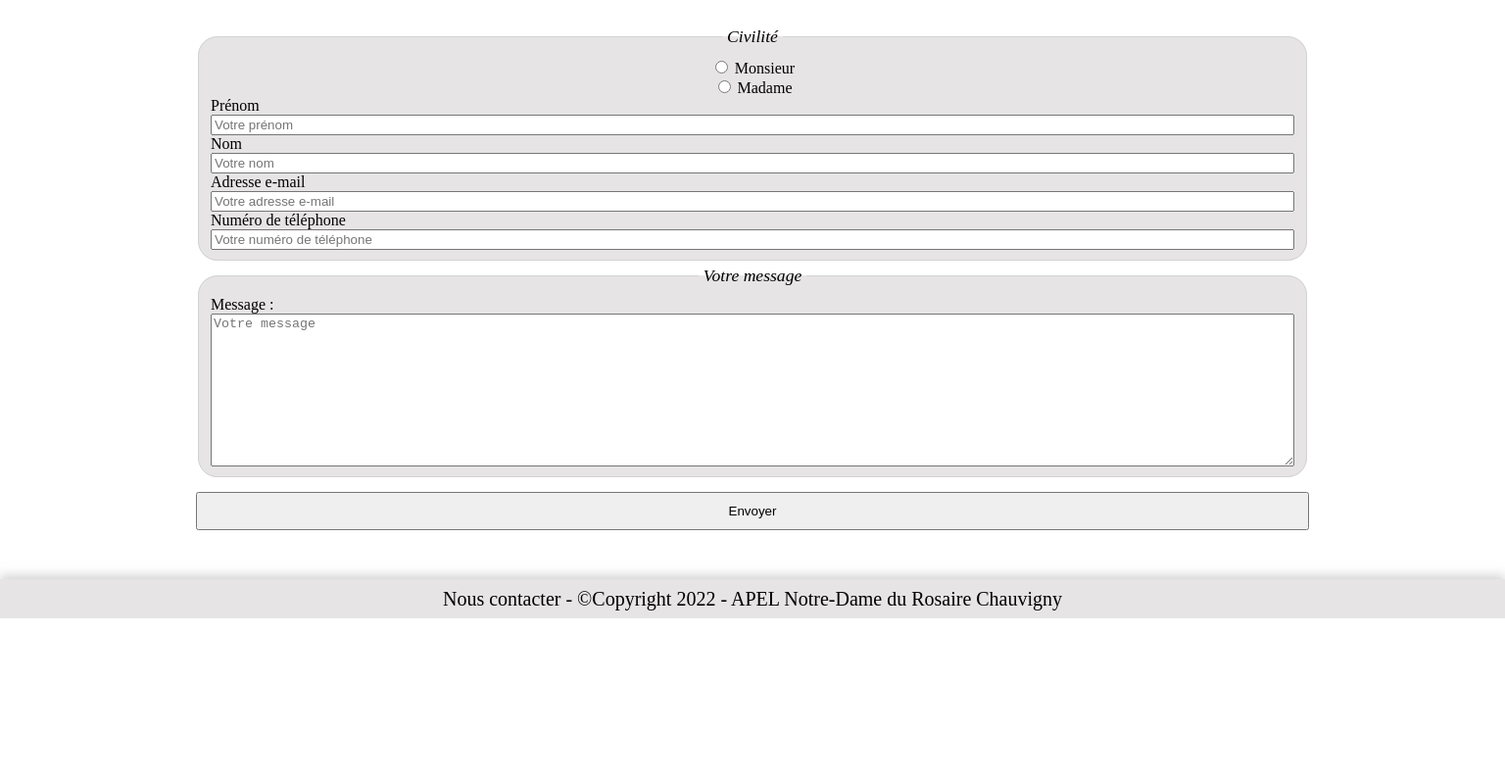
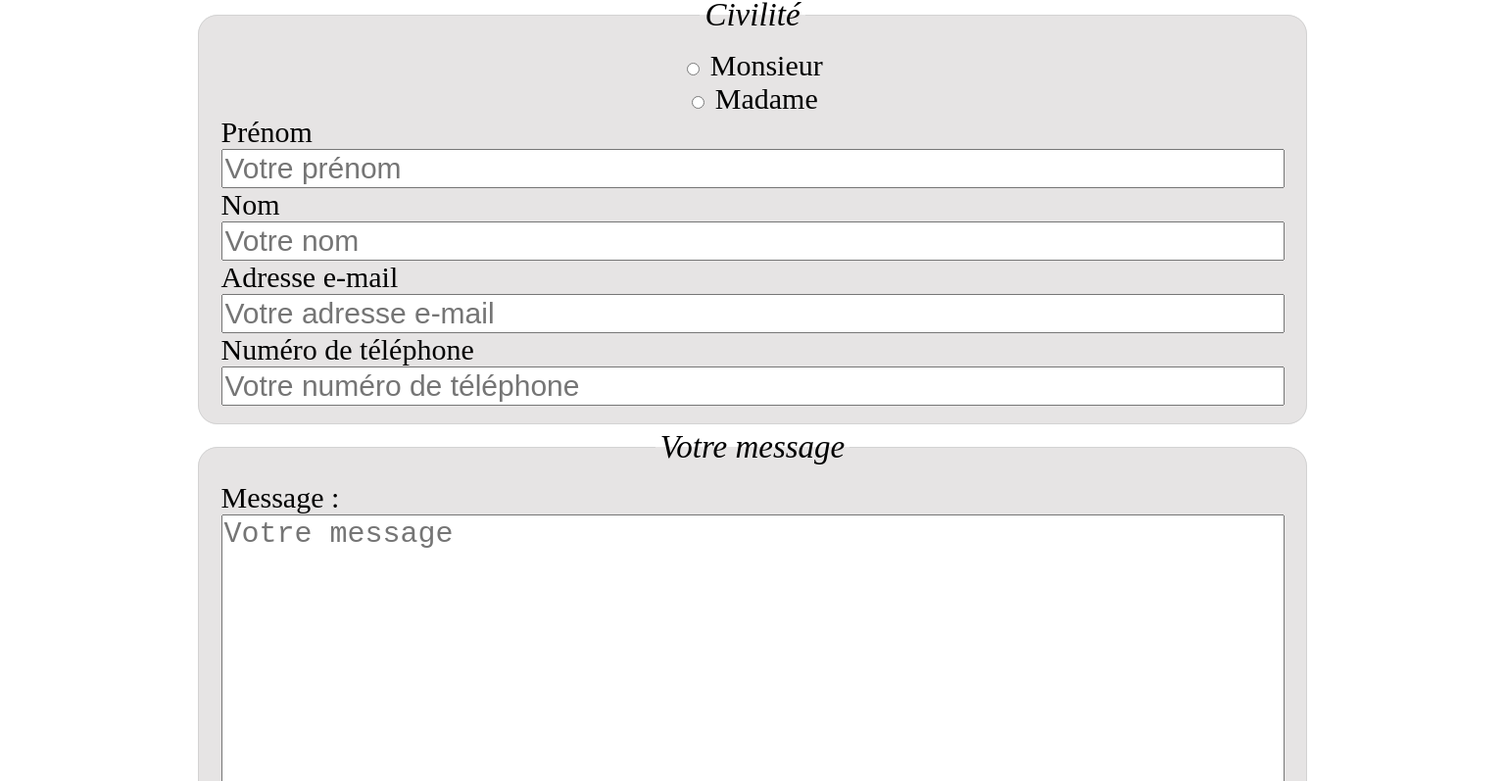
Before and after one commit to CyrielleI/Apel, a plain HTML site: page contact.html in a window 1536 px wide. Shown: the part 698-1495 px from the top of the page at 98% size. Before the commit the page ends 1329 px from the top, so only its background shows below. Drawn offline with Linux system fonts and the light colour scheme.

Commit message:
petites modifications

```diff
--- a/assets/css/scss/style.scss
+++ b/assets/css/scss/style.scss
@@ -544,7 +544,7 @@ nav {
 
 @media screen and (min-width: 1024px) {
     .contact {
-        margin-top: 100px;
+        margin-top: 70px;
         margin-bottom: 50px;
         form {
             margin: 0 auto;
@@ -563,6 +563,18 @@ nav {
         form {
             margin: 0 auto;
             width: calc(100% - 400px);
+            font-size: 30px;
+            fieldset {
+                      input {
+                          font-size: 30px;
+                      }
+                      textarea {
+                            font-size: 30px;
+                      }
+            }
+            button {
+                font-size: 30px;
+            }
         }
     }
 }
```
Also changed, not shown: assets/css/style.css, 1 other file.
